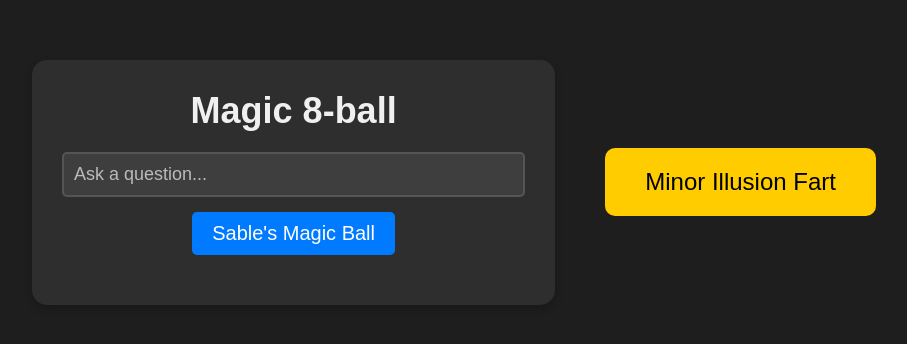
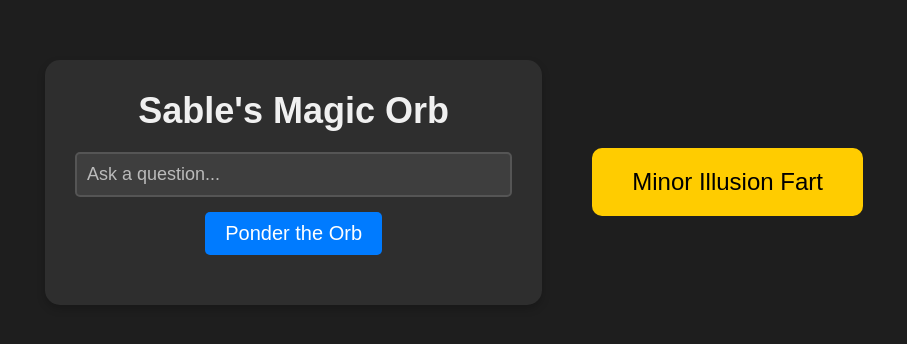
Before and after one commit to s-iddharth-a/WebFart, a plain HTML site: page index.html in a window 1280 px wide. Shown: the part 218-562 px from the top of the page, without its empty margins (186-1093 px from the left). Drawn offline with Linux system fonts and the light colour scheme.

Commit message:
Update index.html

```diff
--- a/index.html
+++ b/index.html
@@ -107,9 +107,9 @@
     <div class="container">
         <!-- Magic 8-ball Section -->
         <div class="eightball-section">
-            <h1>Magic 8-ball</h1>
+            <h1>Sable's Magic Orb</h1>
             <input type="text" id="userQuestion" placeholder="Ask a question..." />
-            <button id="askButton">Sable's Magic Ball</button>
+            <button id="askButton">Ponder the Orb</button>
             <div class="response" id="eightBallResponse"></div>
         </div>
 
```
